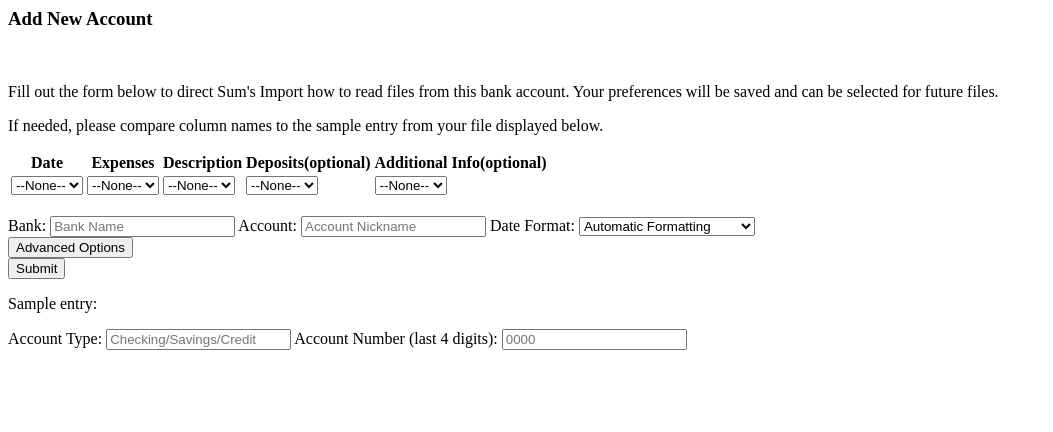
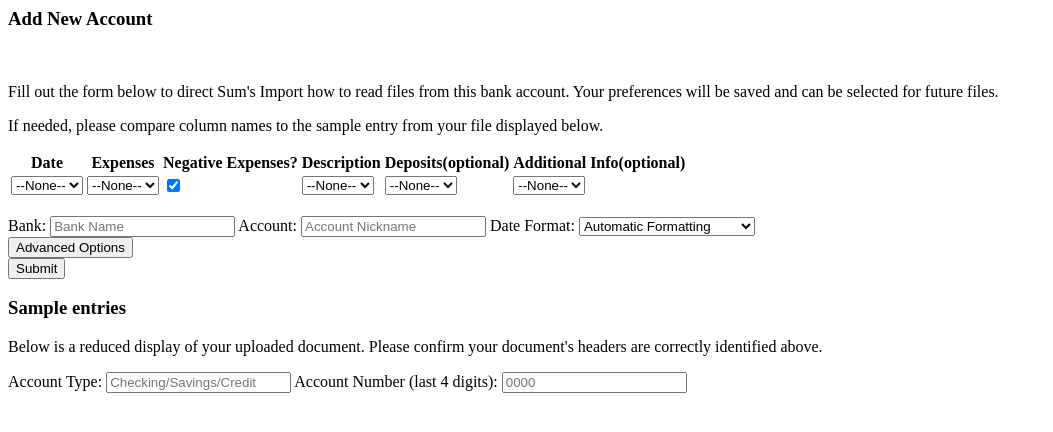
Before and after one commit to Summussum/sums, a Django app: template sums/templates/Import/accounts.html in a window 1280 px wide. Shown: the top 432 px of the page, without its empty margins (0-1053 px from the left). Run offline with Django 5.2, Linux system fonts and the light colour scheme; the template is opened without the code that fills it, so the values that code supplies are empty.

Commit message:
negative expenses bool

```diff
--- a/sums/models.py
+++ b/sums/models.py
@@ -1,5 +1,4 @@
 from __future__ import unicode_literals
-from django.db import models
 from django.db import models
 from django.contrib.auth.models import User
 
@@ -33,6 +32,7 @@ class Accounts(models.Model):
     account_last_four = models.IntegerField(blank=True, null=True)
     translator = models.JSONField()
     date_formatter = models.TextField()
+    negative_expenses = models.BooleanField()
 
     class Meta:
         managed = False
--- a/sums/templates/Import/accounts.html
+++ b/sums/templates/Import/accounts.html
@@ -9,6 +9,7 @@
         <thead>
             <th><label for name="transaction_date">Date</label></th>
             <th><label for name="amount">Expenses</label></th>
+            <th><label for name="neg_bool">Negative Expenses?</label></th>
             <th><label for name="transaction_description">Description</label></th>
             <th><label for name="deposits">Deposits(optional)</label></th>
             <th><label for name="additional">Additional Info(optional)</label></th>
@@ -29,6 +30,9 @@
                     <option value="{{slug}}">{{slug}}</option>
                     {% endfor %}
                 </select>
+            </td>
+            <td>
+                <input type="checkbox" name="neg_bool" checked>
             </td>
             <td>
                 <select name="transaction_description">
@@ -89,18 +93,21 @@
 </div>
 
 
-<p>Sample entry:</p>
+<h3>Sample entries</h3>
+<p>Below is a reduced display of your uploaded document. Please confirm your document's headers are correctly identified above.</p>
 <table>
     <thead>
         {% for slug in slugs %}
         <th>{{slug}}</th>
         {% endfor %}
     </thead>
+    {% for sample_line in sample_lines %}
     <tr>
         {% for text in sample_line %}
         <td>{{text}}</td>
         {% endfor %}
     </tr>
+    {% endfor %}
 </table>
 {% endblock %}
 
--- a/sums_sums/expense_tracker.sql
+++ b/sums_sums/expense_tracker.sql
@@ -17,6 +17,7 @@ CREATE TABLE accounts (
     account_last_four INT,
     translator JSON NOT NULL,
     date_formatter TEXT NOT NULL,
+    negative_expenses BOOLEAN NOT NULL,
     CONSTRAINT fk_accounts_users
         FOREIGN KEY (account_owner)
         REFERENCES users (username)
@@ -51,5 +52,3 @@ CREATE TABLE transactions (
         REFERENCES users (username)
         ON DELETE CASCADE
 );
-
-INSERT INTO users (username, passwd, email) VALUES ('test', 'admin123', 'testing@testing.com');
```
Also changed, not shown: importer/views.py (+8 -3 lines).
